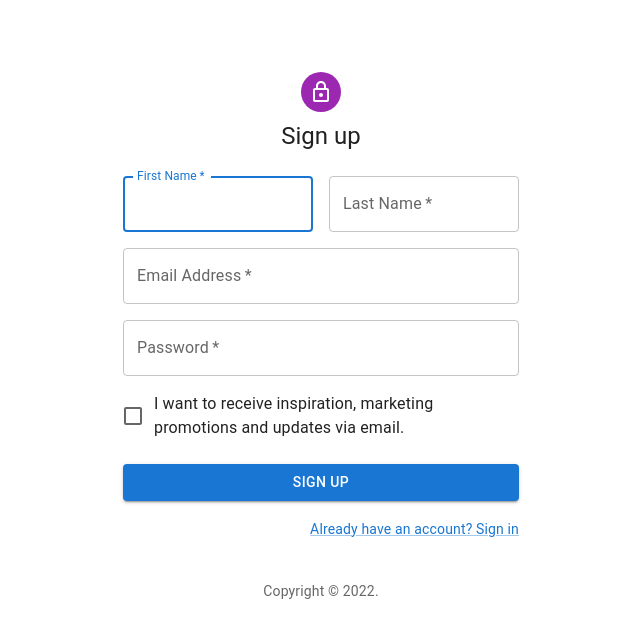
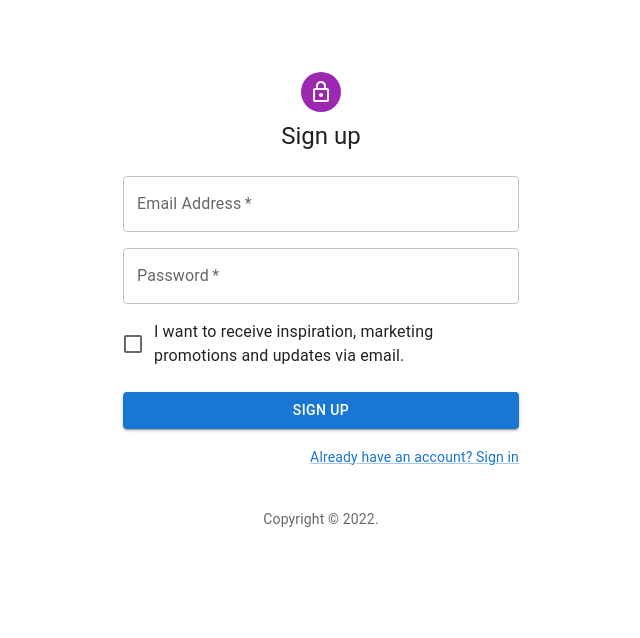
Before and after one commit to geraldofori/bookshop, a React (Create React App) app in the folder client/: page /register in a window 1280 px wide. Shown: the top 638 px of the page, without its empty margins (319-959 px from the left). Built offline with nearby package versions, Linux system fonts and the light colour scheme.

Commit message:
onsubmit methods and onchage methods added

```diff
--- a/client/src/components/Register.js
+++ b/client/src/components/Register.js
@@ -1,4 +1,4 @@
-import * as React from 'react';
+import React,{useState} from 'react';
 import Avatar from '@mui/material/Avatar';
 import Button from '@mui/material/Button';
 import CssBaseline from '@mui/material/CssBaseline';
@@ -26,13 +26,19 @@ function Copyright(props) {
 const theme = createTheme();
 
 export default function Register() {
-  const handleSubmit = (event) => {
-    event.preventDefault();
-    const data = new FormData(event.currentTarget);
-    console.log({
-      email: data.get('email'),
-      password: data.get('password'),
-    });
+
+  const [email, setEmail] = useState("");
+  const [password, setPassword] = useState("");
+  const [register, setRegister] = useState(false);
+
+
+  const handleSubmit = (e) => {
+    e.preventDefault();
+    const data = new FormData(e.currentTarget);
+    // console.log({
+    //   email: data.get('email'),
+    //   password: data.get('password'),
+    // });
   };
 
   return (
@@ -53,29 +59,8 @@ export default function Register() {
           <Typography component="h1" variant="h5">
             Sign up
           </Typography>
-          <Box component="form" noValidate onSubmit={handleSubmit} sx={{ mt: 3 }}>
+          <Box component="form" noValidate onSubmit={(e)=> handleSubmit(e)} sx={{ mt: 3 }}>
             <Grid container spacing={2}>
-              <Grid item xs={12} sm={6}>
-                <TextField
-                  autoComplete="given-name"
-                  name="firstName"
-                  required
-                  fullWidth
-                  id="firstName"
-                  label="First Name"
-                  autoFocus
-                />
-              </Grid>
-              <Grid item xs={12} sm={6}>
-                <TextField
-                  required
-                  fullWidth
-                  id="lastName"
-                  label="Last Name"
-                  name="lastName"
-                  autoComplete="family-name"
-                />
-              </Grid>
               <Grid item xs={12}>
                 <TextField
                   required
@@ -83,6 +68,8 @@ export default function Register() {
                   id="email"
                   label="Email Address"
                   name="email"
+                  value={email}
+                  onChange={(e)=> setEmail(e.target.value)}
                   autoComplete="email"
                 />
               </Grid>
@@ -91,6 +78,8 @@ export default function Register() {
                   required
                   fullWidth
                   name="password"
+                  value={password}
+                  onChange={(e)=> setPassword(e.target.value)}
                   label="Password"
                   type="password"
                   id="password"
@@ -109,6 +98,7 @@ export default function Register() {
               fullWidth
               variant="contained"
               sx={{ mt: 3, mb: 2 }}
+              onClick={(e)=> handleSubmit(e)}
             >
               Sign Up
             </Button>
```
